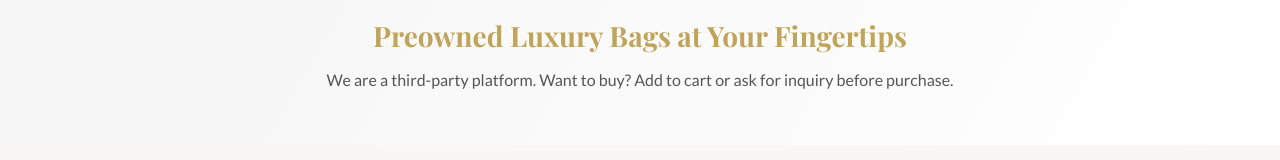
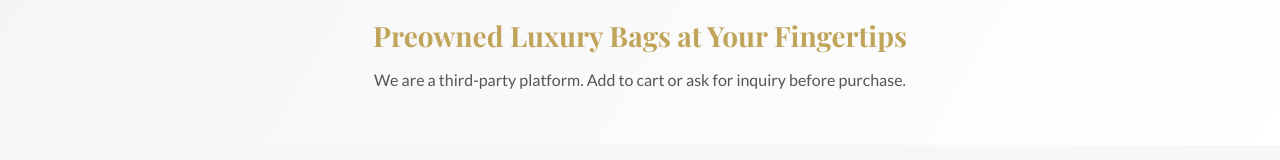
Before and after one commit to shes-1/chammas-handbag1, a website: page index.html in a window 1280 px wide. Shown: the part 283-443 px from the top of the page. Drawn offline with nearby package versions, Linux system fonts and the light colour scheme.

Commit message:
Update index.html

```diff
--- a/index.html
+++ b/index.html
@@ -43,7 +43,7 @@
     <!-- Intro -->
     <section class="intro">
         <h1>Preowned Luxury Bags at Your Fingertips</h1>
-        <p>We are a third-party platform. Want to buy? Add to cart or ask for inquiry before purchase.</p>
+        <p>We are a third-party platform. Add to cart or ask for inquiry before purchase.</p>
     </section>
 
     <!-- Filters -->
```
